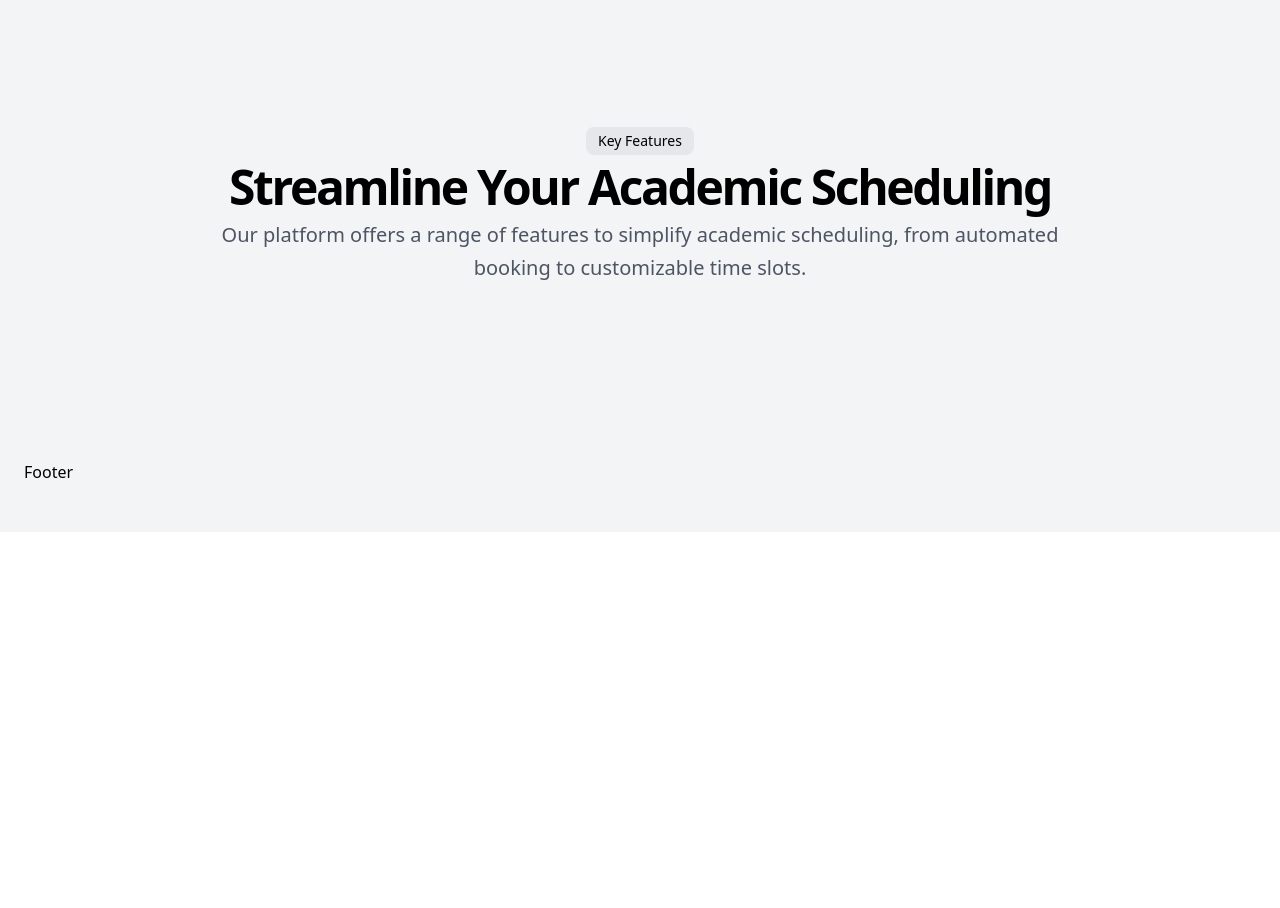
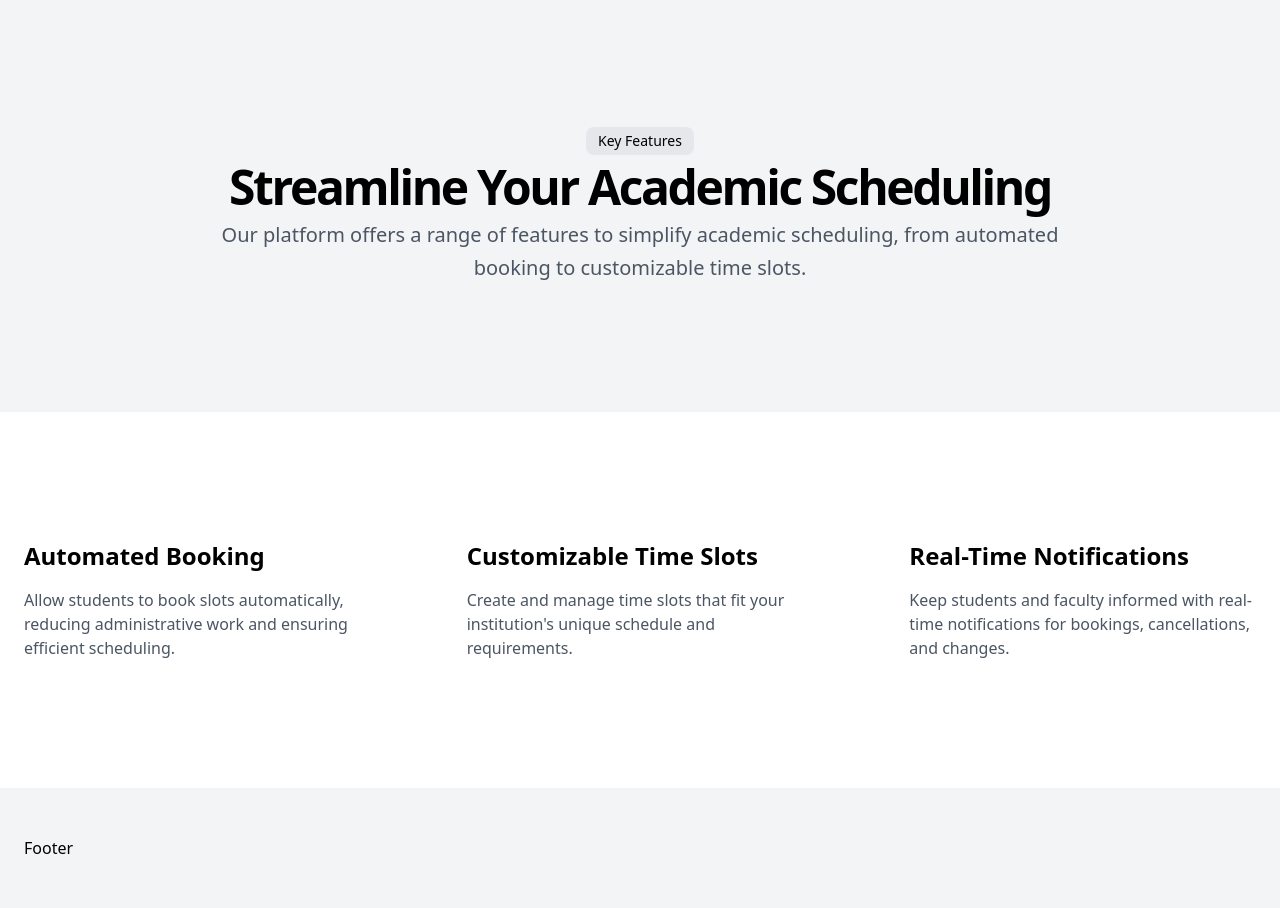
Before and after one commit to ThanikaNatarajan/Academic-Lab-Slot-Booking, a Python web app: template templates/index.html in a window 1280 px wide. Shown: the part 750-1658 px from the top of the page. Before the commit the page ends 1228 px from the top, so only its background shows below. Run offline with Jinja, Linux system fonts and the light colour scheme; the template is opened without the code that fills it, so the values that code supplies are empty; some libraries are stand-ins or nearby versions.

Commit message:
Added Another Page Component

```diff
--- a/static/index.css
+++ b/static/index.css
@@ -563,6 +563,12 @@ video {
 .flex-1 {
   flex: 1 1 0%;
 }
+.grid-cols-2 {
+  grid-template-columns: repeat(2, minmax(0, 1fr));
+}
+.grid-cols-3 {
+  grid-template-columns: repeat(3, minmax(0, 1fr));
+}
 .grid-cols-\[1fr_400px\] {
   grid-template-columns: 1fr 400px;
 }
@@ -586,6 +592,9 @@ video {
 }
 .gap-2 {
   gap: 0.5rem;
+}
+.gap-24 {
+  gap: 6rem;
 }
 .gap-4 {
   gap: 1rem;
@@ -689,6 +698,10 @@ video {
 }
 .text-center {
   text-align: center;
+}
+.text-2xl {
+  font-size: 1.5rem;
+  line-height: 2rem;
 }
 .text-3xl {
   font-size: 1.875rem;
@@ -806,6 +819,9 @@ video {
   }
 }
 @media (min-width: 768px) {
+  .md\:grid-cols-2 {
+    grid-template-columns: repeat(2, minmax(0, 1fr));
+  }
   .md\:px-6 {
     padding-left: 1.5rem;
     padding-right: 1.5rem;
@@ -831,6 +847,9 @@ video {
   .lg\:order-last {
     order: 9999;
   }
+  .lg\:grid-cols-3 {
+    grid-template-columns: repeat(3, minmax(0, 1fr));
+  }
   .lg\:grid-cols-\[1fr_400px\] {
     grid-template-columns: 1fr 400px;
   }
@@ -851,8 +870,14 @@ video {
   }
 }
 @media (min-width: 1280px) {
+  .xl\:grid-cols-3 {
+    grid-template-columns: repeat(3, minmax(0, 1fr));
+  }
   .xl\:grid-cols-\[1fr_550px\] {
     grid-template-columns: 1fr 550px;
+  }
+  .xl\:gap-24 {
+    gap: 6rem;
   }
   .xl\:py-48 {
     padding-top: 12rem;
--- a/templates/index.html
+++ b/templates/index.html
@@ -63,6 +63,30 @@
                 </div>
             </div>
         </section>
+        <section class="w-full py-12 md:py-24 lg:py-32">
+            <div class="container px-4 md:px-6">
+                <div class="grid gap-6 md:grid-cols-2 lg:grid-cols-3 lg:gap-12 xl:grid-cols-3 xl:gap-24">
+                    <div class="flex flex-col justify-center space-y-4">
+                        <h3 class="text-2xl font-bold">Automated Booking</h3>
+                        <p class="text-gray-600">
+                            Allow students to book slots automatically, reducing administrative work and ensuring efficient scheduling.
+                        </p>
+                    </div>
+                    <div class="flex flex-col justify-center space-y-4">
+                        <h3 class="text-2xl font-bold">Customizable Time Slots</h3>
+                        <p class="text-gray-600">
+                            Create and manage time slots that fit your institution's unique schedule and requirements.
+                        </p>
+                    </div>
+                    <div class="flex flex-col justify-center space-y-4">
+                        <h3 class="text-2xl font-bold">Real-Time Notifications</h3>
+                        <p class="text-gray-600">
+                            Keep students and faculty informed with real-time notifications for bookings, cancellations, and changes.
+                        </p>
+                    </div>
+                </div>
+            </div>
+        </section>
     </main>
     <footer class="w-full bg-gray-100 p-6 md:py-12">Footer</footer>
   </body>
```
